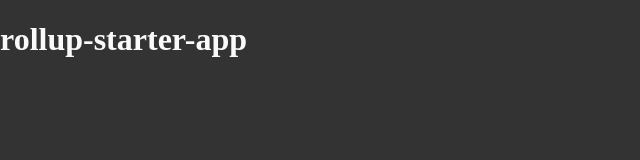
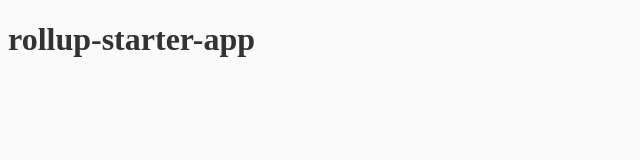
Before and after one commit to polyamide/template-rollup-app, a website with bundled scripts: page public/index.html in a window 1280 px wide. Shown: the whole page, without its empty margins (0-640 px from the left). Built offline with nearby package versions, Linux system fonts and the light colour scheme.

Commit message:
Change werid default style

```diff
--- a/src/styles/main.scss
+++ b/src/styles/main.scss
@@ -1,8 +1,4 @@
-html, body {
-  margin: 0;
-  padding: 0;
-  width: 100%;
-  height: 100%;
-  background-color: #333;
-  color: #fafafa;
+html {
+  color: #333;
+  background-color: #fafafa;
 }
```
